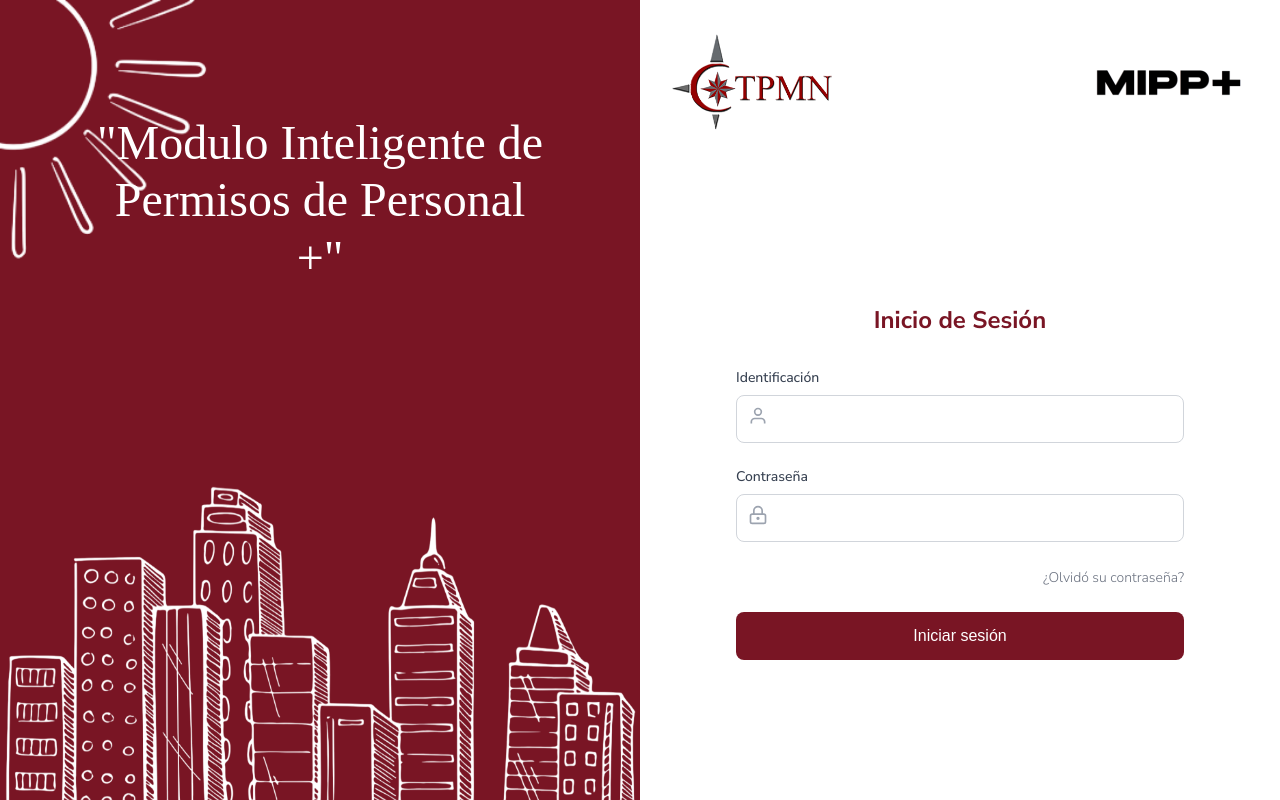
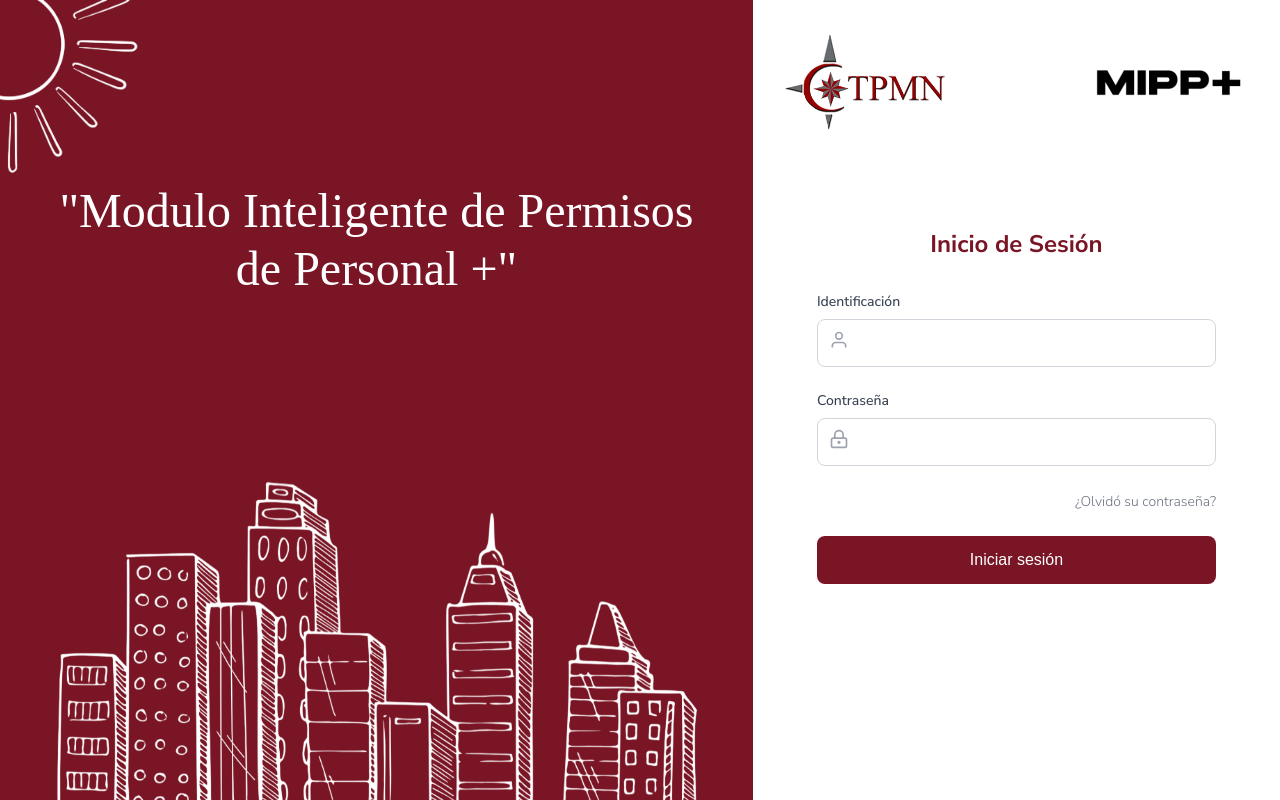
Before and after one commit to JosDev26/mipp-web, a Next.js app: page / in a window 1280 px wide. Built offline with nearby package versions, Linux system fonts and the light colour scheme; a web font is replaced by a local one.

Commit message:
perfeccionando ajustes visuales

```diff
--- a/pages/login.js
+++ b/pages/login.js
@@ -38,7 +38,7 @@ export default function Login() {
           </form>
         </div>
       </div>
-      </Body>
+      </>
     </>
   );
 }
--- a/src/app/login.css
+++ b/src/app/login.css
@@ -44,7 +44,7 @@ body {
 }
 
 .sun-image {
-  width: 30vw;
+  width: 20vw;
   max-width: 400px;
   min-width: 120px;
   height: auto;
@@ -62,7 +62,7 @@ body {
 
 .title-content {
   text-align: center;
-  max-width: 28rem;
+  max-width: 40rem;
 }
 
 .main-title {
@@ -78,7 +78,7 @@ body {
 /* Edificios */
 .buildings-container {
   position: relative;
-  height: 25rem;
+  height: 20rem;
   display: flex;
   align-items: flex-end;
 }
@@ -92,7 +92,7 @@ body {
 
 /* Sección derecha */
 .right-section {
-  flex: 1;
+  flex: 0.7;
   background-color: white;
   display: flex;
   flex-direction: column;
@@ -130,9 +130,9 @@ body {
 .form-container {
   flex: 1;
   display: flex;
-  align-items: center;
+  align-items: flex-start;
   justify-content: center;
-  padding: 2rem;
+  padding: 4rem;
   margin-top: 0;
 }
 
```
